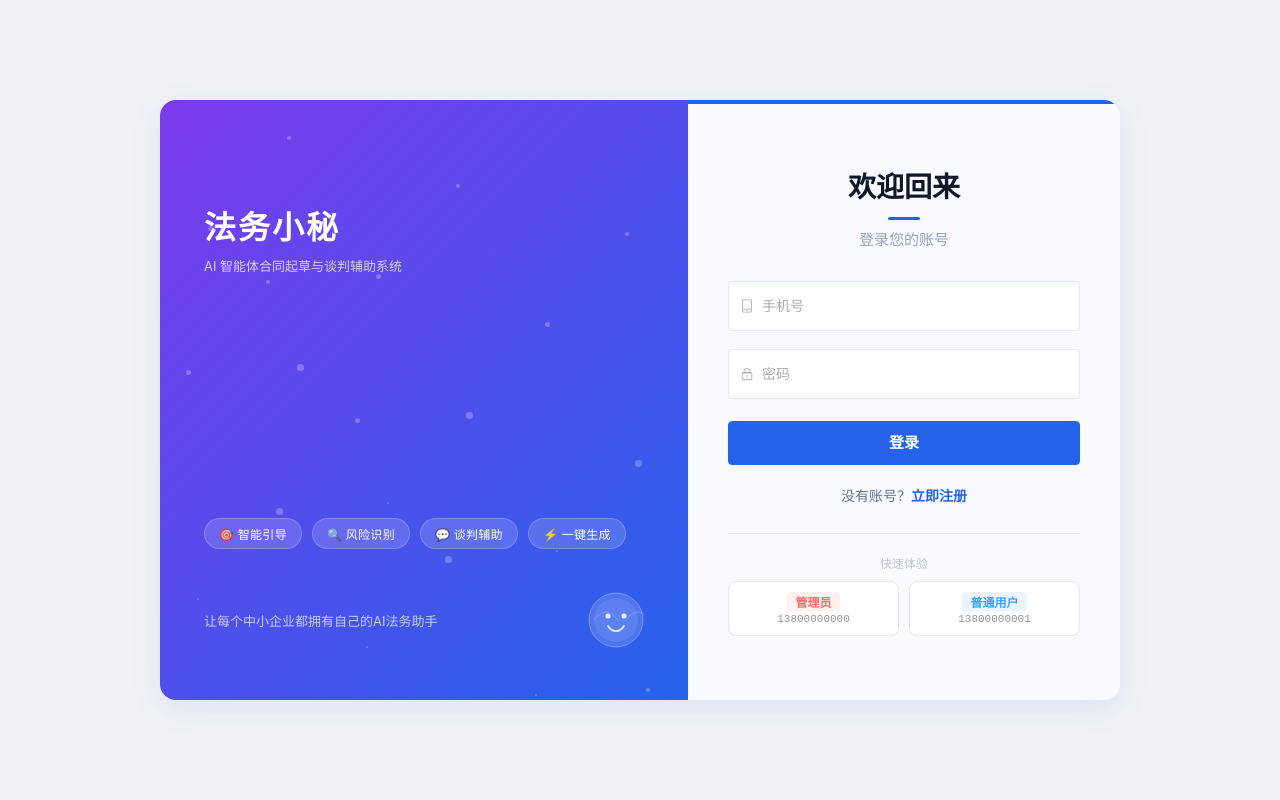
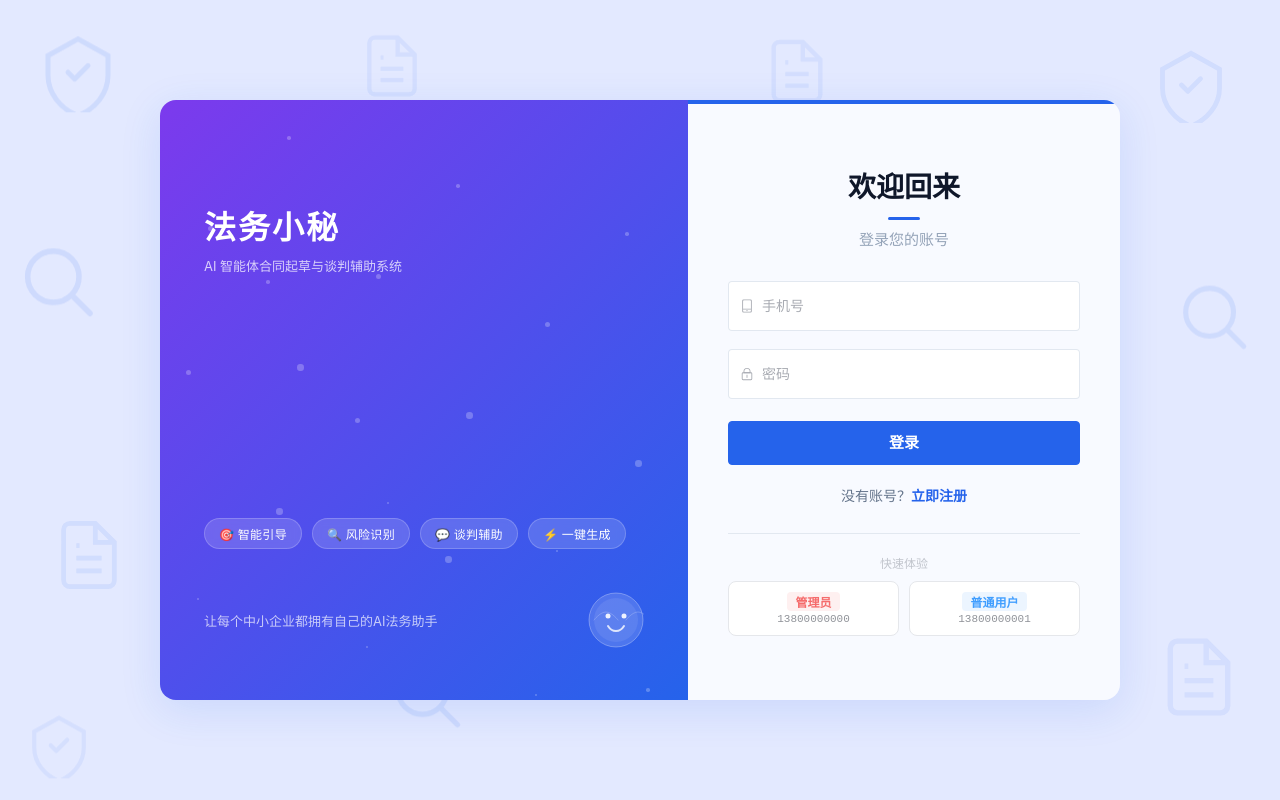
Before and after one commit to everyonewoojia/legal-secretary, a Vue app in the folder frontend/: page /login in a window 1280 px wide. Built offline with nearby package versions, Linux system fonts and the light colour scheme.

Commit message:
feat: 登录页背景动态呼吸 + 盾牌/合同/放大镜装饰图标

```diff
--- a/frontend/src/views/Login.vue
+++ b/frontend/src/views/Login.vue
@@ -1,5 +1,22 @@
 <template>
   <div class="login-page">
+    <div class="shield-bg">
+      <template v-for="d in decorations" :key="d.id">
+        <svg v-if="d.type === 'shield'" class="deco-icon" :style="d.style" viewBox="0 0 24 24" fill="none" stroke="currentColor" stroke-width="1.5">
+          <path d="M12 2L3 7v6c0 5.25 3.83 10 9 12 5.17-2 9-6.75 9-12V7l-9-5z"/>
+          <path d="M9 12l2 2 4-4" stroke-linecap="round" stroke-linejoin="round"/>
+        </svg>
+        <svg v-else-if="d.type === 'document'" class="deco-icon" :style="d.style" viewBox="0 0 24 24" fill="none" stroke="currentColor" stroke-width="1.5">
+          <path d="M14 2H6a2 2 0 00-2 2v16a2 2 0 002 2h12a2 2 0 002-2V8l-6-6z"/>
+          <path d="M14 2v6h6"/>
+          <path d="M8 13h8M8 17h8M8 9h1"/>
+        </svg>
+        <svg v-else class="deco-icon" :style="d.style" viewBox="0 0 24 24" fill="none" stroke="currentColor" stroke-width="1.5">
+          <circle cx="11" cy="11" r="7"/>
+          <path d="M16.5 16.5L21 21" stroke-linecap="round"/>
+        </svg>
+      </template>
+    </div>
     <div class="login-container">
       <BrandPanel />
 
@@ -82,6 +99,24 @@ import { ElMessage } from 'element-plus'
 import { Iphone, Lock } from '@element-plus/icons-vue'
 import BrandPanel from '../components/BrandPanel.vue'
 
+const decorations = [
+  // 左侧 7 个（松散分布）
+  { id: 1, type: 'shield', style: { top: '5%', left: '3%', width: '80px', opacity: '0.10', animationDelay: '0s', animationDuration: '3.5s' } },
+  { id: 2, type: 'document', style: { top: '4%', left: '28%', width: '68px', opacity: '0.08', animationDelay: '1.2s', animationDuration: '4s' } },
+  { id: 3, type: 'magnifier', style: { top: '30%', left: '1%', width: '88px', opacity: '0.11', animationDelay: '1.8s', animationDuration: '4.2s' } },
+  { id: 4, type: 'shield', style: { top: '35%', left: '25%', width: '64px', opacity: '0.07', animationDelay: '0.3s', animationDuration: '3.5s' } },
+  { id: 5, type: 'document', style: { bottom: '25%', left: '4%', width: '76px', opacity: '0.09', animationDelay: '2.2s', animationDuration: '4.5s' } },
+  { id: 6, type: 'magnifier', style: { bottom: '8%', left: '30%', width: '84px', opacity: '0.10', animationDelay: '1s', animationDuration: '3.6s' } },
+  { id: 7, type: 'shield', style: { bottom: '2%', left: '2%', width: '66px', opacity: '0.07', animationDelay: '0.8s', animationDuration: '3.2s' } },
+  // 右侧 6 个（均匀松散）
+  { id: 8, type: 'shield', style: { top: '6%', right: '4%', width: '76px', opacity: '0.09', animationDelay: '1.5s', animationDuration: '4s' } },
+  { id: 9, type: 'document', style: { top: '5%', right: '35%', width: '70px', opacity: '0.08', animationDelay: '0.4s', animationDuration: '3.7s' } },
+  { id: 10, type: 'magnifier', style: { top: '35%', right: '2%', width: '82px', opacity: '0.10', animationDelay: '2s', animationDuration: '4.3s' } },
+  { id: 11, type: 'shield', style: { top: '38%', right: '32%', width: '68px', opacity: '0.07', animationDelay: '0.7s', animationDuration: '3.4s' } },
+  { id: 12, type: 'document', style: { bottom: '10%', right: '3%', width: '86px', opacity: '0.08', animationDelay: '1.6s', animationDuration: '3.3s' } },
+  { id: 13, type: 'magnifier', style: { bottom: '12%', right: '36%', width: '72px', opacity: '0.09', animationDelay: '2.5s', animationDuration: '4.8s' } },
+]
+
 const router = useRouter()
 const route = useRoute()
 const store = useUserStore()
@@ -138,7 +173,26 @@ async function handleLogin() {
   display: flex;
   align-items: center;
   justify-content: center;
-  background: #f0f2f5;
+  animation: breatheBg 4s ease-in-out infinite;
+  position: relative;
+}
+
+.shield-bg {
+  position: absolute;
+  inset: 0;
+  pointer-events: none;
+  overflow: hidden;
+  color: #2563EB;
+}
+
+.deco-icon {
+  position: absolute;
+  animation: float 3s ease-in-out infinite;
+}
+
+@keyframes float {
+  0%, 100% { transform: translateY(0); }
+  50% { transform: translateY(-8px); }
 }
 
 .login-container {
@@ -149,7 +203,7 @@ async function handleLogin() {
   border-radius: 16px;
   overflow: hidden;
   box-shadow: 0 8px 32px rgba(37, 99, 235, 0.10);
-  animation: fadeInUp 0.8s ease;
+  animation: fadeInUp 0.8s ease, breatheShadow 4s ease-in-out infinite;
 }
 
 .form-panel {
@@ -329,6 +383,16 @@ async function handleLogin() {
   font-family: monospace;
 }
 
+@keyframes breatheBg {
+  0%, 100% { background: #C7D2FE; }
+  50% { background: #FFFFFF; }
+}
+
+@keyframes breatheShadow {
+  0%, 100% { box-shadow: 0 8px 32px rgba(37, 99, 235, 0.08); }
+  50% { box-shadow: 0 12px 48px rgba(37, 99, 235, 0.18); }
+}
+
 @keyframes fadeInUp {
   from { opacity: 0; transform: translateY(24px); }
   to { opacity: 1; transform: translateY(0); }
```
